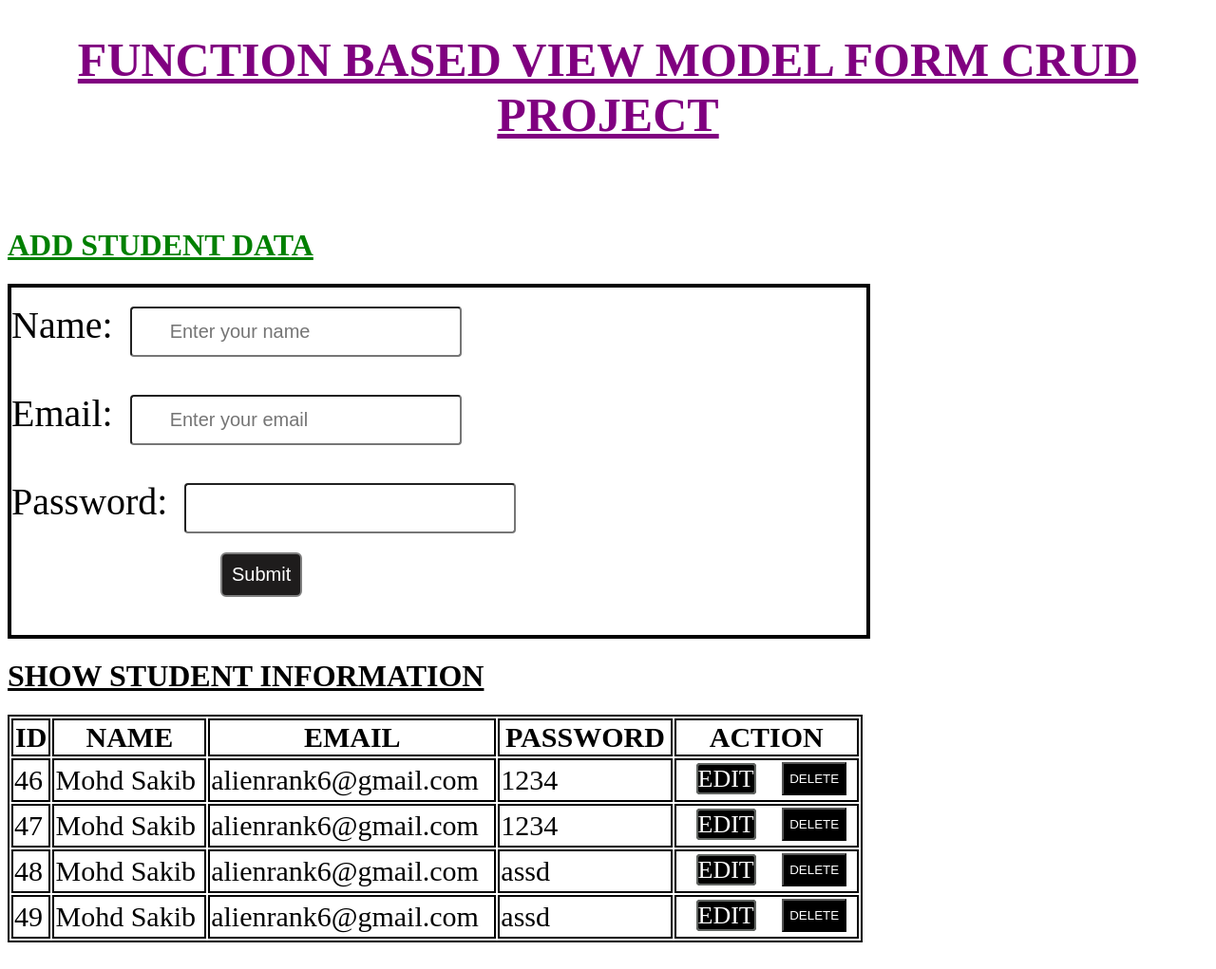
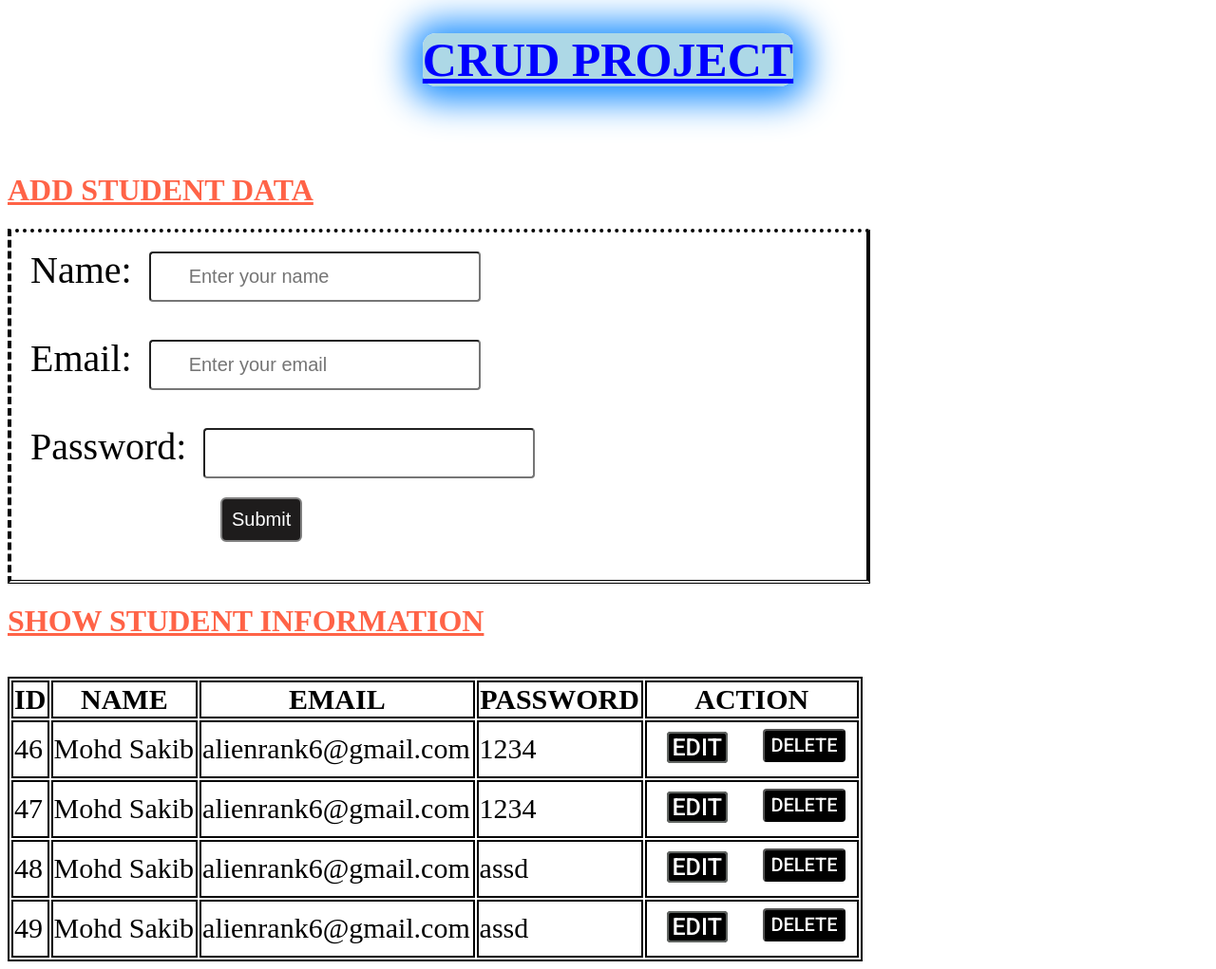
Before and after one commit to MohdSakib535/Django-projects, a Django app: page /s/ in a window 1280 px wide. Shown: the whole page at 95% size. Before the commit the page ends 993 px from the top, so only its background shows below. Run offline with Django 3.2, Linux system fonts and the light colour scheme; data comes from the database, SQL or seed files in the repository; both versions use the stored data as it was after the commit.

Commit message:
commit second

```diff
--- a/crud1/enroll/templates/add.html
+++ b/crud1/enroll/templates/add.html
@@ -7,11 +7,23 @@
     <meta name="viewport" content="width=device-width, initial-scale=1.0">
     <title>Document</title>
     <link rel="stylesheet" href="{% static 'style.css' %}">
+    <link rel="preconnect" href="https://fonts.gstatic.com">
+<link href="https://fonts.googleapis.com/css2?family=Roboto:wght@500&display=swap" rel="stylesheet">
+
+
     <style>
     .first{
         color:purple;
         text-align:center;
         font-size:50px;
+
+    }
+    .underline{
+        color:blue;
+        box-shadow:1px 2px 36px 14px #1e90ff;
+
+        border-radius:14px;
+        background-color:#add8e6;
     }
     .errorlist{
         color:red;
@@ -35,21 +47,28 @@
     }
     .s2{
         border:4px solid black;
+        border-style: dotted solid double dashed;
         font-size:40px;
         width:900px;
+
     }
     .edit{
+        padding:0px 4px;
         border:2px solid #616562;
         color:white;
         background-color:black;
         margin:5px 20px;
         text-decoration:none;
         border-radius:4px;
-        font-size:26px;
+        font-size:25px;
+        font-family: 'Roboto', sans-serif;
+
+
     }
 
     .edit1 a:hover{
-        color:grey;
+        background-color:grey;
+        color:black;
 
     }
 
@@ -69,19 +88,35 @@
         color:white;
         background-color:black;
         height:35px;
+        font-size:20px;
+        margin:10px 10px 10px 10px;
+        border-radius:4px;
+        font-family: 'Roboto', sans-serif;
+
     }
     .btn1 button:hover{
-        color:grey;
+        background-color:grey;
+        color:black;
+    }
+    .success{
+        color:green;
+        position:relative;
+        left:120px;
+    }
+     .form1{
+
+        position:relative;
+        left:20px;
     }
 
     </style>
 </head>
 <body>
-<h1 class='first'><u>FUNCTION BASED VIEW MODEL FORM CRUD PROJECT</u></h1>
+<h1 class='first'><u class="underline"> CRUD PROJECT </u></h1>
 
 <br>
 <br>
-<h1 style="color:green;"> <u style="color:dark-green;">ADD STUDENT DATA</u></h1>
+<h1 style="color:green;"> <u style="color:tomato;">ADD STUDENT DATA</u></h1>
 <div class="s2">
 <form method="post" novalidate>
 {% csrf_token %}
@@ -97,9 +132,15 @@
 <button class="submit1">Submit</button>
 </div>
 </form>
+{% if messages %}
+{% for message in messages %}
+<span {% if message.tags %} class="{{message.tags}}"{% endif %}> {{message}}</span>
+{% endfor %}
+{% endif %}
 
 </div>
-<h1> <u>SHOW STUDENT INFORMATION</u></h1>
+<h1> <u style="color:tomato;">SHOW STUDENT INFORMATION</u></h1>
+<br>
 <div style="width:900px; font-size:30px;">
 {% if student %}
 {% comment %} <h4>TableData</h4> {% endcomment %}
--- a/crud1/enroll/views.py
+++ b/crud1/enroll/views.py
@@ -1,6 +1,7 @@
 from django.shortcuts import render,HttpResponseRedirect
 from .form import Student
 from enroll.models import Data
+from django.contrib import messages
 
 # Create your views here.
 
@@ -19,7 +20,10 @@ def show(request):
             # print(ps)
             reg=Data(name=nm,email=em,password=ps)
             reg.save()
+            messages.success(request,"Add sucessfully!!")
+
     else:
+
      fm=Student()
     stud=Data.objects.all()
     return render(request,'add.html',{'form':fm,'student':stud})
@@ -33,6 +37,7 @@ def update(request,id):
 
         if fm.is_valid():
            fm.save()
+           messages.success(request,"Add sucessfully!!")
     else:
         pi=Data.objects.get(pk=id)
         fm=Student(instance=pi)
```
Also changed, not shown: crud1/enroll/templates/update.html (+19 -1 lines), crud1/db.sqlite3.
